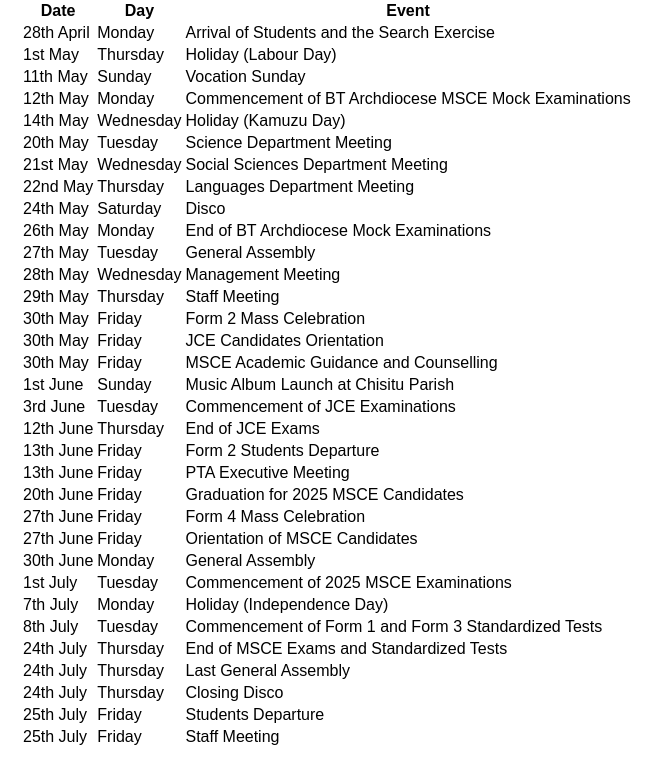
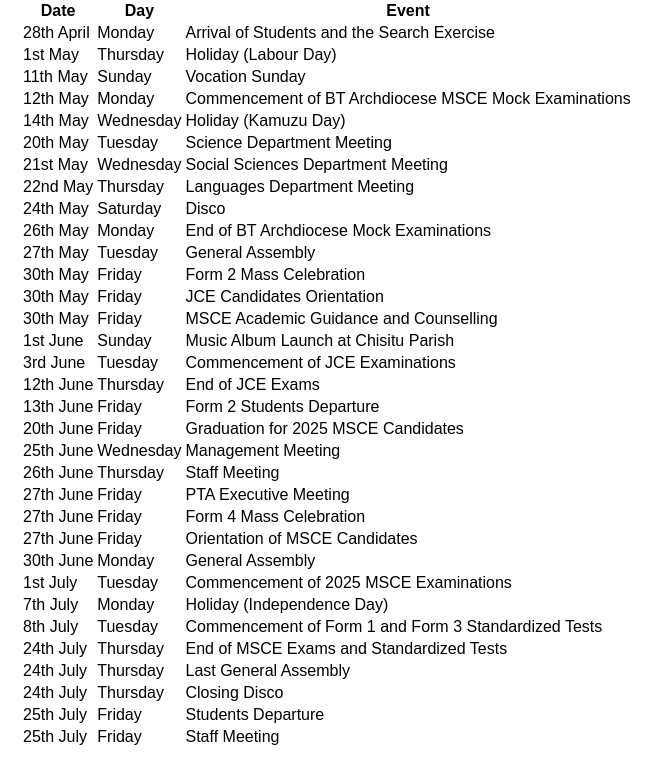
Before and after one commit to harrismauyano/providence_website, a Django app: template main/templates/main/events.html in a window 1280 px wide. Shown: the part 257-1026 px from the top of the page, without its empty margins (0-670 px from the left). Run offline with Django 4.2, Linux system fonts and the light colour scheme; the template is opened without the code that fills it, so the values that code supplies are empty.

Commit message:
Update of events

```diff
--- a/main/templates/main/events.html
+++ b/main/templates/main/events.html
@@ -23,8 +23,6 @@
             <tr><td>24th May</td><td>Saturday</td><td>Disco</td></tr>
             <tr><td>26th May</td><td>Monday</td><td>End of BT Archdiocese Mock Examinations</td></tr>
             <tr><td>27th May</td><td>Tuesday</td><td>General Assembly</td></tr>
-            <tr><td>28th May</td><td>Wednesday</td><td>Management Meeting</td></tr>
-            <tr><td>29th May</td><td>Thursday</td><td>Staff Meeting</td></tr>
             <tr><td>30th May</td><td>Friday</td><td>Form 2 Mass Celebration</td></tr>
             <tr><td>30th May</td><td>Friday</td><td>JCE Candidates Orientation</td></tr>
             <tr><td>30th May</td><td>Friday</td><td>MSCE Academic Guidance and Counselling</td></tr>
@@ -32,8 +30,10 @@
             <tr><td>3rd June</td><td>Tuesday</td><td>Commencement of JCE Examinations</td></tr>
             <tr><td>12th June</td><td>Thursday</td><td>End of JCE Exams</td></tr>
             <tr><td>13th June</td><td>Friday</td><td>Form 2 Students Departure</td></tr>
-            <tr><td>13th June</td><td>Friday</td><td>PTA Executive Meeting</td></tr>
             <tr><td>20th June</td><td>Friday</td><td>Graduation for 2025 MSCE Candidates</td></tr>
+            <tr><td>25th June</td><td>Wednesday</td><td>Management Meeting</td></tr>
+            <tr><td>26th June</td><td>Thursday</td><td>Staff Meeting</td></tr>
+             <tr><td>27th June</td><td>Friday</td><td>PTA Executive Meeting</td></tr>
             <tr><td>27th June</td><td>Friday</td><td>Form 4 Mass Celebration</td></tr>
             <tr><td>27th June</td><td>Friday</td><td>Orientation of MSCE Candidates</td></tr>
             <tr><td>30th June</td><td>Monday</td><td>General Assembly</td></tr>
```
